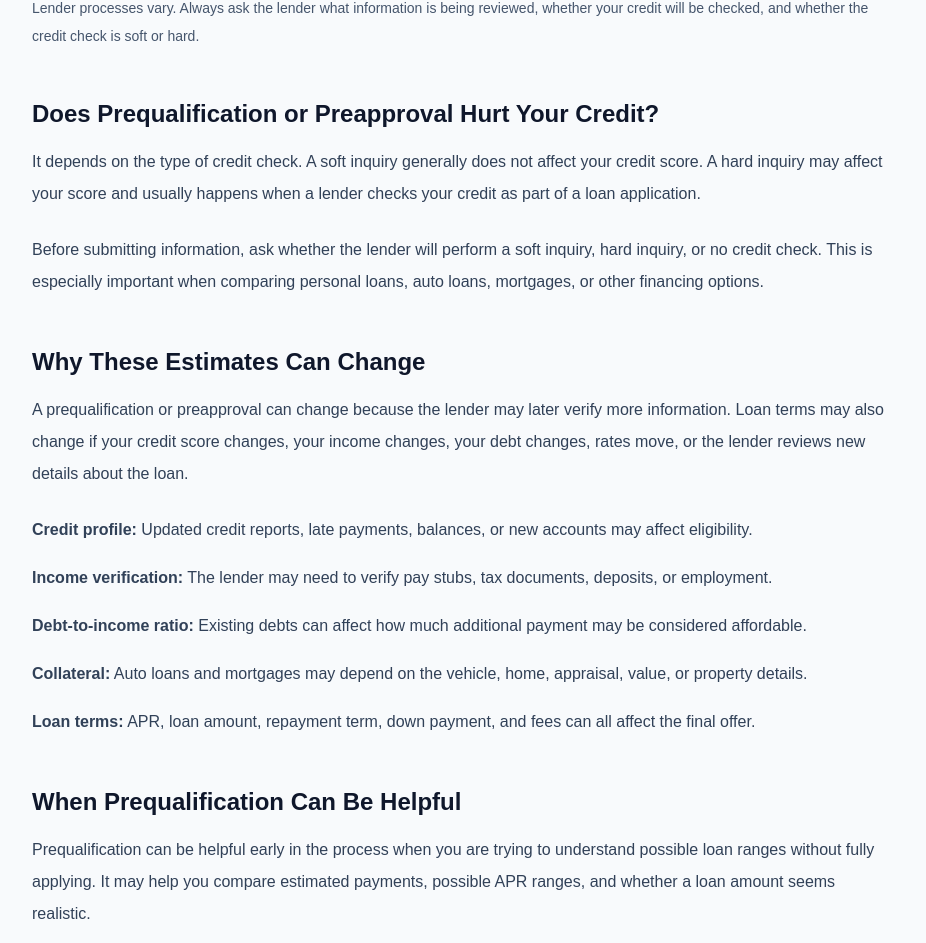
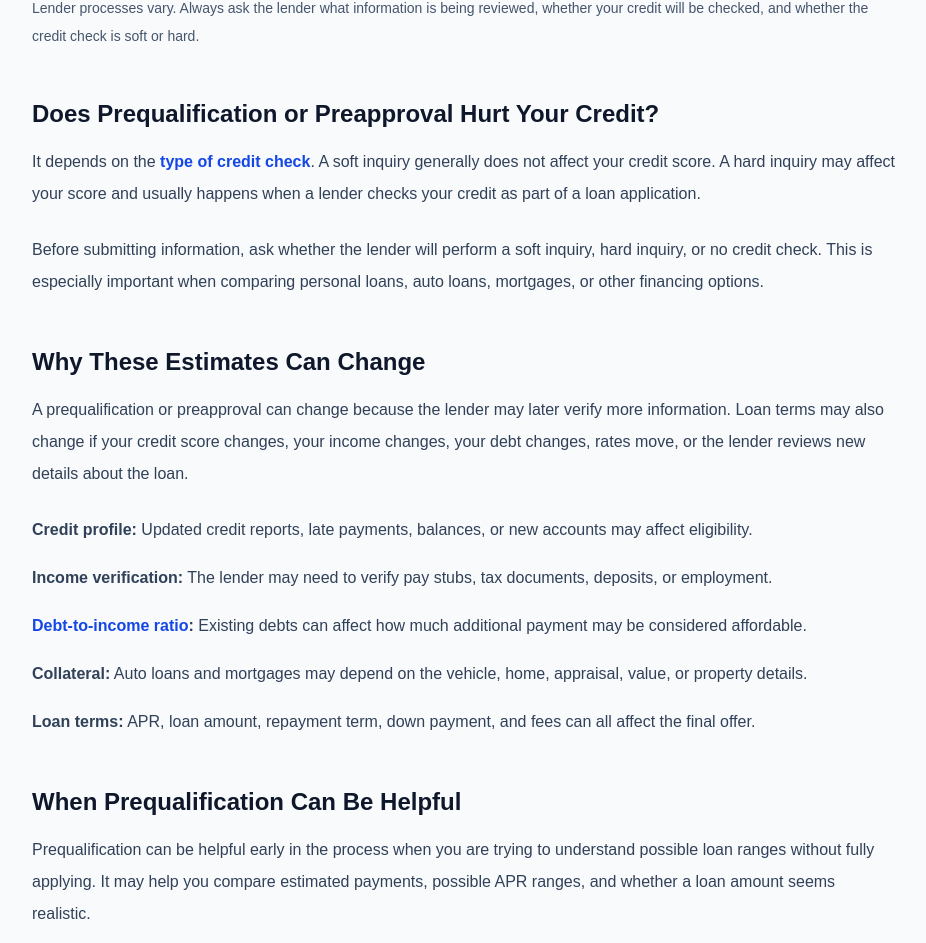
Before and after one commit to 39jorgegonzalez-lab/myloanpreview, a Next.js app: page /learning-center/loan-prequalification-vs-preapproval in a window 1280 px wide. Shown: the part 1573-2516 px from the top of the page, without its empty margins (176-1102 px from the left). Built offline with nearby package versions, Linux system fonts and the light colour scheme.

Commit message:
SEO: Strengthen internal linking across loan guides

```diff
--- a/app/credit-score-loan-estimate/page.tsx
+++ b/app/credit-score-loan-estimate/page.tsx
@@ -912,8 +912,14 @@ export default function CreditScoreLoanEstimate() {
               <p className="mb-4 leading-relaxed text-slate-600">
                 Personal-loan ranges are
                 MYLOANPREVIEW educational planning
-                assumptions within broadly published
-                unsecured personal-loan interest-rate spans.
+                assumptions within broadly published{" "}
+                <a
+                  href="/learning-center/secured-vs-unsecured-personal-loans"
+                  className="font-semibold text-blue-700 underline decoration-blue-300 underline-offset-4 transition hover:text-blue-900"
+                >
+                  unsecured personal-loan
+                </a>{" "}
+                interest-rate spans.
                 They are not observed average offers
                 for each credit-score band.
               </p>
--- a/app/learning-center/does-checking-loan-rates-hurt-your-credit/page.tsx
+++ b/app/learning-center/does-checking-loan-rates-hurt-your-credit/page.tsx
@@ -64,9 +64,15 @@ export default function CheckingLoanRatesCreditArticle() {
           </p>
 
           <p className="leading-8 text-slate-700">
-            Many loan comparison or prequalification tools advertise soft credit
-            checks, but you should still read the details before submitting your
-            information.
+            Many loan comparison or{" "}
+            <Link
+              href="/learning-center/loan-prequalification-vs-preapproval"
+              className="font-semibold text-blue-700 hover:text-blue-800"
+            >
+              prequalification tools
+            </Link>{" "}
+            advertise soft credit checks, but you should still read the details
+            before submitting your information.
           </p>
         </section>
 
@@ -170,7 +176,14 @@ export default function CheckingLoanRatesCreditArticle() {
           <p className="leading-8 text-slate-700">
             A lower monthly payment can sometimes come from a longer repayment
             term, which may increase the total interest paid over time. That is
-            why it helps to compare the full loan cost before deciding.
+            why it helps to{" "}
+            <Link
+              href="/learning-center/how-to-compare-personal-loan-offers"
+              className="font-semibold text-blue-700 hover:text-blue-800"
+            >
+              compare the full loan cost
+            </Link>{" "}
+            before deciding.
           </p>
         </section>
 
--- a/app/learning-center/how-apr-works-on-a-loan/page.tsx
+++ b/app/learning-center/how-apr-works-on-a-loan/page.tsx
@@ -186,7 +186,15 @@ export default function HowAprWorksOnALoanPage() {
             </h2>
             <ul className="mt-4 space-y-3 leading-7 text-slate-700">
               <li>Does the APR include an origination fee or other loan fees?</li>
-              <li>Is the rate fixed or variable?</li>
+              <li>
+                Is the rate{" "}
+                <Link
+                  href="/learning-center/fixed-vs-variable-apr"
+                  className="font-medium text-blue-700 hover:underline"
+                >
+                  fixed or variable
+                </Link>?
+              </li>
               <li>What loan term is being used for the APR quote?</li>
               <li>Are there prepayment penalties?</li>
               <li>Will checking the rate affect my credit score?</li>
--- a/app/learning-center/loan-prequalification-vs-preapproval/page.tsx
+++ b/app/learning-center/loan-prequalification-vs-preapproval/page.tsx
@@ -142,10 +142,16 @@ export default function LoanPrequalificationVsPreapprovalArticle() {
           </h2>
 
           <p className="mb-6 leading-8 text-slate-700">
-            It depends on the type of credit check. A soft inquiry generally
-            does not affect your credit score. A hard inquiry may affect your
-            score and usually happens when a lender checks your credit as part of
-            a loan application.
+            It depends on the{" "}
+            <Link
+              href="/learning-center/does-checking-loan-rates-hurt-your-credit"
+              className="font-semibold text-blue-700 hover:text-blue-800"
+            >
+              type of credit check
+            </Link>
+            . A soft inquiry generally does not affect your credit score. A hard
+            inquiry may affect your score and usually happens when a lender
+            checks your credit as part of a loan application.
           </p>
 
           <p className="leading-8 text-slate-700">
@@ -178,8 +184,17 @@ export default function LoanPrequalificationVsPreapprovalArticle() {
               verify pay stubs, tax documents, deposits, or employment.
             </li>
             <li>
-              <strong>Debt-to-income ratio:</strong> Existing debts can affect
-              how much additional payment may be considered affordable.
+              <strong>
+                <Link
+                  href="/learning-center/what-is-debt-to-income-ratio"
+                  className="font-semibold text-blue-700 hover:text-blue-800"
+                >
+                  Debt-to-income ratio
+                </Link>
+                :
+              </strong>{" "}
+              Existing debts can affect how much additional payment may be
+              considered affordable.
             </li>
             <li>
               <strong>Collateral:</strong> Auto loans and mortgages may depend
--- a/app/learning-center/what-credit-score-do-you-need-for-a-personal-loan/page.tsx
+++ b/app/learning-center/what-credit-score-do-you-need-for-a-personal-loan/page.tsx
@@ -141,8 +141,17 @@ export default function CreditScoreArticle() {
               enough reliable income to handle the monthly payment.
             </li>
             <li>
-              <strong>Debt-to-income ratio:</strong> Existing debt payments may
-              affect how much additional debt you can reasonably afford.
+              <strong>
+                <Link
+                  href="/learning-center/what-is-debt-to-income-ratio"
+                  className="font-semibold text-blue-700 hover:text-blue-800"
+                >
+                  Debt-to-income ratio
+                </Link>
+                :
+              </strong>{" "}
+              Existing debt payments may affect how much additional debt you
+              can reasonably afford.
             </li>
             <li>
               <strong>Employment history:</strong> Stable employment may help
--- a/app/personal-loan-calculator/page.tsx
+++ b/app/personal-loan-calculator/page.tsx
@@ -361,6 +361,13 @@ export default function PersonalLoanCalculator() {
             >
               How Much Personal Loan Can I Afford?
             </a>
+            <br />
+            <a
+              href="/learning-center/why-was-my-personal-loan-estimate-higher-than-expected"
+              className="mt-2 inline-block font-semibold text-blue-700 underline decoration-blue-300 underline-offset-4 transition hover:text-blue-900"
+            >
+              Why Was My Personal Loan Estimate Higher Than Expected?
+            </a>
           </div>
         </div>
       </section>
```
